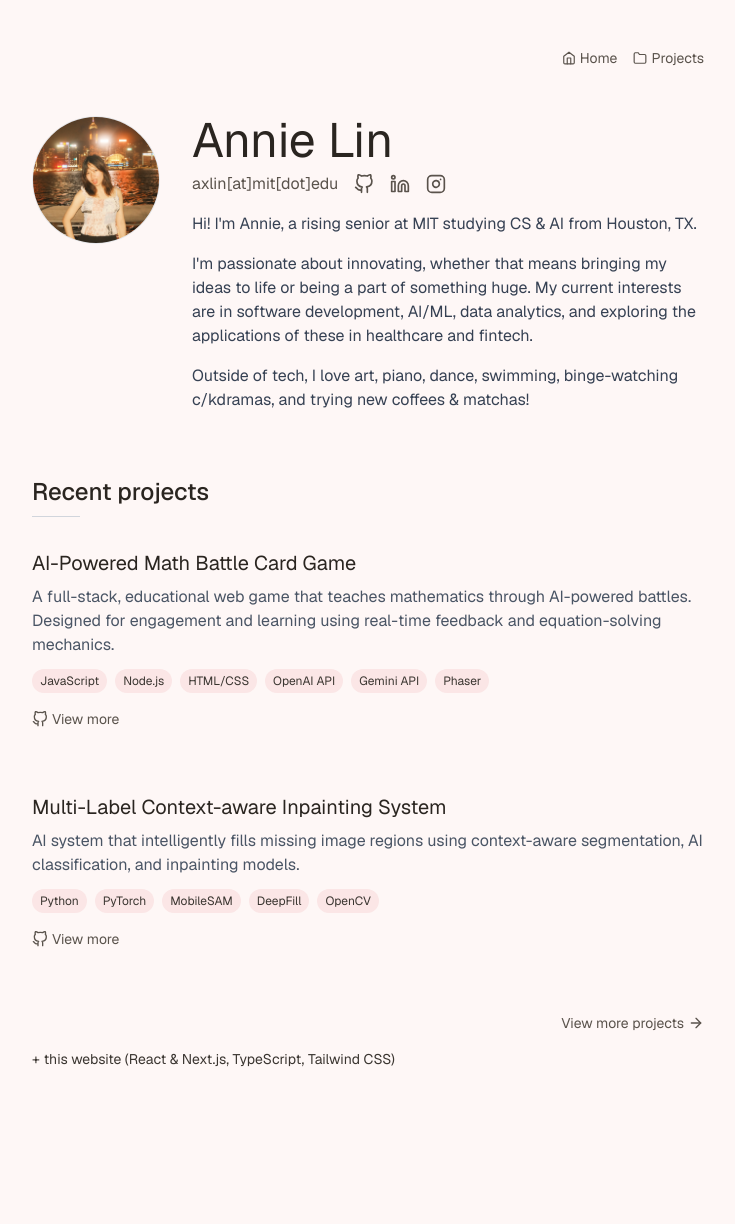
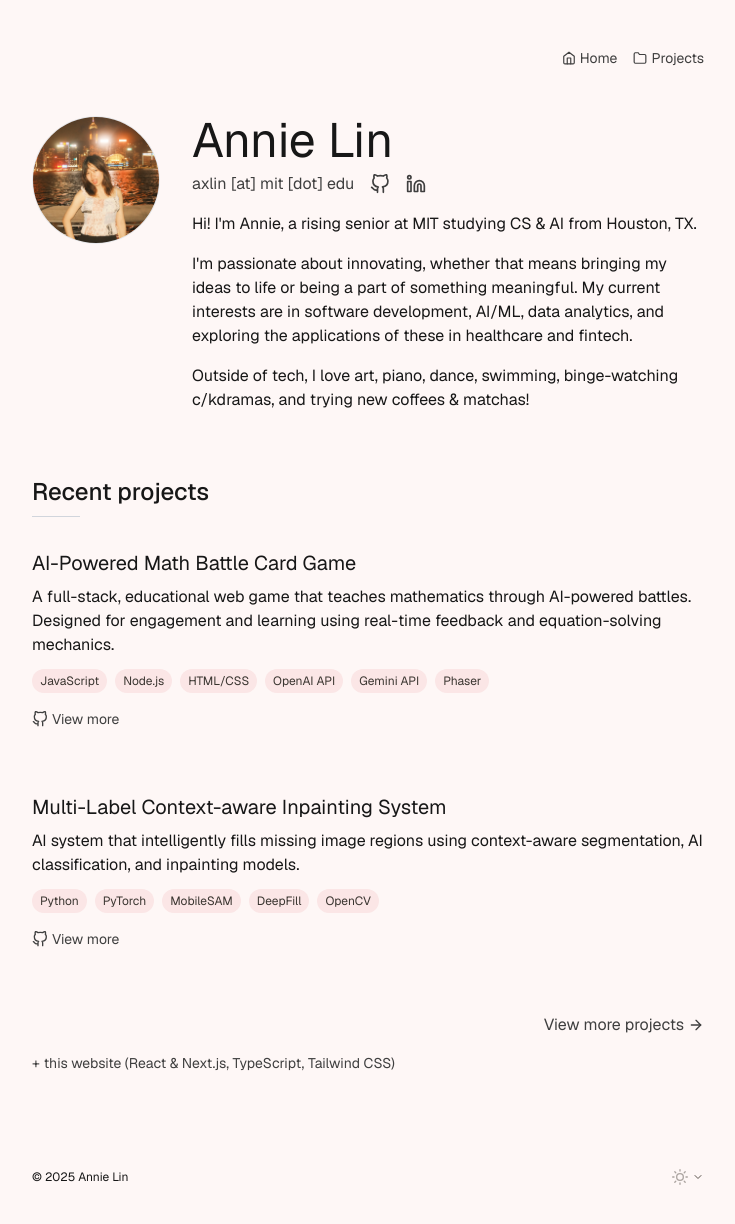
Before and after one commit to anniexlinn/website, a Next.js app: page / in a window 1280 px wide. Shown: the top 1224 px of the page, without its empty margins (272-1007 px from the left). Built offline with nearby package versions, Linux system fonts and the light colour scheme.

Commit message:
added theme settings

```diff
--- a/package.json
+++ b/package.json
@@ -12,6 +12,7 @@
     "@next/font": "^14.2.15",
     "geist": "^1.4.2",
     "next": "15.3.2",
+    "next-themes": "^0.4.6",
     "react": "^19.0.0",
     "react-dom": "^19.0.0",
     "react-icons": "^5.5.0"
--- a/src/app/globals.css
+++ b/src/app/globals.css
@@ -1,26 +1,106 @@
 @import "tailwindcss";
 
 :root {
-  --background: #fef7f6;
+  /* Light theme (unchanged) */
+  --background: #fef7f6; /* Your light pink */
   --foreground: #171717;
+  --text-primary: #171717;
+  --text-secondary: #3f3f3f;
+  --accent: #4d8f9e; /* Teal-blue for bubbles (light mode) */
+}
+
+.dark {
+  /* Enhanced dark theme */
+  --background: #1a1a1a;
+
+  /* Text colors */
+  --foreground: #f8e9e8; /* Base text */
+  --text-primary: #ffd6d6; /* Brighter pink for headings */
+  --text-secondary: #e8c9c8; /* Softer pink for subtext */
+
+  /* Accents */
+  --accent: #5a9cad; /* Muted teal-blue for bubbles */
+  --accent-text: #171717; /* Dark text inside bubbles */
+
+  /* Additional pink tones */
+  --pink-light: #f8e9e8;
+  --pink-medium: #f0c8c6;
+  --pink-dark: #e8a7a5;
+
+  /* Add these new variables */
+  --interactive: #f0c8c6; /* Light pink */
+  --interactive-hover: #ffb6b6; /* Brighter pink */
 }
 
 @theme inline {
   --color-background: var(--background);
   --color-foreground: var(--foreground);
+  --color-text-primary: var(--text-primary);
+  --color-text-secondary: var(--text-secondary);
+  --color-accent: var(--accent);
+  --color-accent-text: var(--accent-text);
+  --color-pink-light: var(--pink-light);
+  --color-pink-medium: var(--pink-medium);
+  --color-pink-dark: var(--pink-dark);
   --font-sans: var(--font-geist-sans);
   --font-mono: var(--font-geist-mono);
 }
 
-@media (prefers-color-scheme: dark) {
-  :root {
-    --background: #0a0a0a;
-    --foreground: #ededed;
-  }
+/* Interactive Elements - Light Mode */
+.interactive-element {
+  color: var(--text-secondary); /* #3f3f3f in light mode */
+  transition: color 200ms ease;
 }
 
+.interactive-element:hover {
+  color: #f9a8d4; /* Your light mode pink hover (similar to pink-300) */
+}
+
+/* Interactive Elements - Dark Mode */
+.dark .interactive-element {
+  color: var(--interactive) !important; /* #f0c8c6 */
+}
+
+.dark .interactive-element:hover {
+  color: var(--interactive-hover) !important; /* #ffb6b6 */
+}
+
+/* Base styles */
 body {
   background: var(--background);
   color: var(--foreground);
-  font-family: Arial, Helvetica, sans-serif;
+  font-family: var(--font-geist-sans), sans-serif;
 }
+
+/* Text hierarchy */
+h1, h2, h3 {
+  color: var(--text-primary);
+}
+
+h4, h5, h6 {
+  color: var(--pink-medium);
+}
+
+p, li {
+  color: var(--foreground);
+}
+
+.secondary-text {
+  color: var(--text-secondary);
+}
+
+/* Technology bubbles */
+.tech-bubble {
+  background-color: var(--accent);
+  color: var(--accent-text);
+  padding: 0.25rem 0.75rem;
+  border-radius: 9999px;
+  display: inline-block;
+  font-size: 0.875rem;
+  font-weight: 500;
+}
+
+/* Special pink accents */
+.pink-light { color: var(--pink-light); }
+.pink-medium { color: var(--pink-medium); }
+.pink-dark { color: var(--pink-dark); }
--- a/src/app/layout.tsx
+++ b/src/app/layout.tsx
@@ -1,7 +1,28 @@
+// import { GeistSans } from 'geist/font/sans';
+// import { GeistMono } from 'geist/font/mono';
+// import './globals.css';
+// import { ThemeProvider } from '@/components/theme-provider';
+
+// export default function RootLayout({
+//   children,
+// }: {
+//   children: React.ReactNode;
+// }) {
+//   return (
+//     <html lang="en" className={`${GeistSans.variable} ${GeistMono.variable}`} suppressHydrationWarning>
+//       <body className="bg-gray-50 dark:bg-gray-900 transition-colors duration-200">
+//         <ThemeProvider attribute="class" defaultTheme="system" enableSystem>
+//           {children}
+//         </ThemeProvider>
+//       </body>
+//     </html>
+//   );
+// }
+
 import { GeistSans } from 'geist/font/sans';
 import { GeistMono } from 'geist/font/mono';
 import './globals.css';
-
+import { ThemeProvider } from '@/components/theme-provider';
 
 export default function RootLayout({
   children,
@@ -9,9 +30,22 @@ export default function RootLayout({
   children: React.ReactNode;
 }) {
   return (
-    <html lang="en" className={`${GeistSans.variable} ${GeistMono.variable}`}>
-      <body className="bg-gray-50">
-        {children}
+    <html
+      lang="en"
+      className={`${GeistSans.variable} ${GeistMono.variable}`}
+      suppressHydrationWarning
+      // Ensure the theme class is applied to html element
+      style={{ colorScheme: 'light dark' }} // Helps with browser-native dark mode
+    >
+      <body className="min-h-screen bg-background text-foreground transition-colors duration-200">
+        <ThemeProvider
+          attribute="class"
+          defaultTheme="system"
+          enableSystem
+          disableTransitionOnChange={false} // Smoother transitions
+        >
+          {children}
+        </ThemeProvider>
       </body>
     </html>
   );
--- a/src/app/page.tsx
+++ b/src/app/page.tsx
@@ -3,6 +3,7 @@ import Image from "next/image";
 import { FiArrowRight, FiGithub, FiLinkedin, FiInstagram, FiHome, FiFolder } from "react-icons/fi";
 import { featuredProjects } from "@/data/projects";
 import { Inter } from 'next/font/google';
+import Footer from "@/components/Footer";
 
 const inter = Inter({
   subsets: ['latin'],
@@ -13,12 +14,12 @@ const inter = Inter({
 export default function Home() {
   return (
     <main className={`min-h-screen px-6 py-12 md:px-12 max-w-3xl mx-auto ${inter.variable} font-sans antialiased`}>
-      {/* Navigation */}
+      {/* Navigation - Updated with interactive-element class */}
       <nav className="flex justify-end gap-4 mb-12">
-        <Link href="/" className="text-sm text-[#5a534c] hover:text-[#2a2520] transition-colors flex items-center gap-1">
+        <Link href="/" className="interactive-element text-sm flex items-center gap-1">
           <FiHome className="w-3.5 h-3.5" /> Home
         </Link>
-        <Link href="/projects" className="text-sm text-[#5a534c] hover:text-[#2a2520] transition-colors flex items-center gap-1">
+        <Link href="/projects" className="interactive-element text-sm flex items-center gap-1">
           <FiFolder className="w-3.5 h-3.5" /> Projects
         </Link>
       </nav>
@@ -37,37 +38,34 @@ export default function Home() {
           />
         </div>
 
-        {/* Name + Socials */}
+        {/* Name + Socials - Updated with interactive-element class */}
         <div>
           <h1 className="text-4xl md:text-5xl font-normal text-[#2a2520] mb-2 tracking-normal">
             Annie Lin
           </h1>
           <div className="flex flex-col sm:flex-row gap-4 items-start sm:items-center mb-4">
-            <span className="text-[#5a534c]">axlin[at]mit[dot]edu</span>
+            <span className="interactive-element">axlin [at] mit [dot] edu</span>
             <div className="flex gap-4">
               <a href="https://github.com/anniexlinn" target="_blank" rel="noopener noreferrer" aria-label="GitHub">
-                <FiGithub className="w-5 h-5 text-[#5a534c] hover:text-[#2a2520] transition-colors" />
+                <FiGithub className="interactive-element w-5 h-5" />
               </a>
               <a href="https://linkedin.com/in/annie-lin-7a085bb5" target="_blank" rel="noopener noreferrer" aria-label="LinkedIn">
-                <FiLinkedin className="w-5 h-5 text-[#5a534c] hover:text-[#2a2520] transition-colors" />
-              </a>
-              <a href="https://instagram.com/anniexlinn" target="_blank" rel="noopener noreferrer" aria-label="Instagram">
-                <FiInstagram className="w-5 h-5 text-[#5a534c] hover:text-[#2a2520] transition-colors" />
+                <FiLinkedin className="interactive-element w-5 h-5" />
               </a>
             </div>
           </div>
 
           {/* Intro Paragraph */}
           <div className="prose prose-gray max-w-lg">
-            <p className="text-gray-700 mb-4">
+            <p className="text-[#5a534c] mb-4">
               Hi! I&apos;m Annie, a rising senior at MIT studying CS & AI from Houston, TX.
             </p>
-            <p className="text-gray-700 mb-4">
-              I&apos;m passionate about innovating, whether that means bringing my ideas to life or being a part of something huge.
+            <p className="text-[#5a534c] mb-4">
+              I&apos;m passionate about innovating, whether that means bringing my ideas to life or being a part of something meaningful.
               My current interests are in software development, AI/ML, data analytics, and exploring the applications
               of these in healthcare and fintech.
             </p>
-            <p className="text-gray-700">
+            <p className="text-[#5a534c]">
               Outside of tech, I love art, piano, dance, swimming, binge-watching c/kdramas, and trying new coffees &amp; matchas!
             </p>
           </div>
@@ -89,9 +87,9 @@ export default function Home() {
               <h3 className="text-xl font-normal text-[#2a2520] mb-2 tracking-normal">
                 {project.title}
               </h3>
-              <p className="text-gray-600 mb-3">{project.description}</p>
+              <p className="text-[#5a534c] mb-3">{project.description}</p>
 
-              {/* Updated pink tech bubbles */}
+              {/* Tech bubbles */}
               <div className="flex flex-wrap gap-2 mb-4">
                 {project.technologies.map((tech) => (
                   <span key={tech} className="text-xs px-2 py-1 bg-[#fbe6e6] text-[#3a3530] rounded-full">
@@ -100,11 +98,12 @@ export default function Home() {
                 ))}
               </div>
 
+              {/* Updated project link with interactive-element class */}
               <a
                 href={project.url}
                 target="_blank"
                 rel="noopener noreferrer"
-                className="text-sm text-[#5a534c] hover:text-[#2a2520] transition-colors flex items-center gap-1"
+                className="interactive-element text-sm flex items-center gap-1"
               >
                 <FiGithub className="w-4 h-4" /> View more
               </a>
@@ -112,22 +111,23 @@ export default function Home() {
           ))}
         </div>
 
-        {/* View More Projects Arrow Link */}
+        {/* Updated "View more projects" link with interactive-element class */}
         <div className="mt-8 flex justify-end">
           <Link
             href="/projects"
-            className="text-sm text-[#5a534c] hover:text-[#2a2520] transition-colors flex items-center gap-1"
+            className="interactive-element text-m flex items-center gap-1"
           >
             View more projects <FiArrowRight className="w-4 h-4" />
           </Link>
         </div>
 
-        {/* Website Note */}
-        <div className="pt-4 text-sm text-[#3a3530] flex items-center">
+        {/* Updated website note with interactive-element class */}
+        <div className="interactive-element pt-4 text-sm flex items-center">
           <span className="mr-1">+</span>
           <span>this website (React & Next.js, TypeScript, Tailwind CSS)</span>
         </div>
       </section>
+      <Footer />
     </main>
   );
 }
--- /dev/null
+++ b/src/components/Footer.tsx
@@ -0,0 +1,21 @@
+// src/components/Footer.tsx
+// export default function Footer() {
+//   return (
+//     <footer className="mt-24 text-xs text-[#5a534c]">
+//       <p>© 2025 Annie Lin</p>
+//     </footer>
+//   );
+// }
+
+'use client';
+
+import ThemeToggle from './ThemeToggle';
+
+export default function Footer() {
+  return (
+    <footer className="mt-23 flex justify-between items-center text-xs text-[#5a534c] dark:text-gray-400">
+      <p>© 2025 Annie Lin</p>
+      <ThemeToggle />
+    </footer>
+  );
+}
--- /dev/null
+++ b/src/components/ThemeToggle.tsx
@@ -0,0 +1,60 @@
+// src/components/ThemeToggle.tsx
+'use client';
+
+import { useState } from 'react';
+import { useTheme } from 'next-themes';
+import { FiSun, FiMoon, FiChevronDown, FiMonitor } from 'react-icons/fi';
+
+export default function ThemeToggle() {
+  const [isOpen, setIsOpen] = useState(false);
+  const { theme, setTheme } = useTheme();
+
+  const toggleDropdown = () => setIsOpen(!isOpen);
+  const changeTheme = (selectedTheme: string) => {
+    setTheme(selectedTheme);
+    setIsOpen(false);
+  };
+
+  return (
+    <div className="relative inline-block text-left">
+      <button
+        onClick={toggleDropdown}
+        className="flex items-center gap-1 text-xs text-[#5a534c] hover:text-pink-300 dark:text-pink-200 dark:hover:text-pink-100 transition-colors"
+      >
+        {theme === 'light' ? (
+          <FiSun className="w-4 h-4" />
+        ) : theme === 'dark' ? (
+          <FiMoon className="w-4 h-4" />
+        ) : (
+          <FiSun className="w-4 h-4 opacity-50" />
+        )}
+        <FiChevronDown className={`w-3 h-3 transition-transform ${isOpen ? 'rotate-180' : ''}`} />
+      </button>
+
+      {isOpen && (
+        <div className="absolute bottom-full mb-2 left-0 w-32 rounded-md shadow-lg bg-pink-50 dark:bg-gray-800 ring-1 ring-pink-200 dark:ring-pink-900 ring-opacity-50">
+          <div className="py-1">
+            <button
+              onClick={() => changeTheme('light')}
+              className="flex items-center w-full px-4 py-1 text-xs text-[#5a534c] dark:text-pink-200 hover:bg-pink-100 dark:hover:bg-pink-900/50"
+            >
+              <FiSun className="w-3 h-3 mr-2" /> Light
+            </button>
+            <button
+              onClick={() => changeTheme('dark')}
+              className="flex items-center w-full px-4 py-1 text-xs text-[#5a534c] dark:text-pink-200 hover:bg-pink-100 dark:hover:bg-pink-900/50"
+            >
+              <FiMoon className="w-3 h-3 mr-2" /> Dark
+            </button>
+            <button
+              onClick={() => changeTheme('system')}
+              className="flex items-center w-full px-4 py-1 text-xs text-[#5a534c] dark:text-pink-200 hover:bg-pink-100 dark:hover:bg-pink-900/50"
+            >
+              <FiMonitor className="w-3 h-3 mr-2" /> System
+            </button>
+          </div>
+        </div>
+      )}
+    </div>
+  );
+}
--- /dev/null
+++ b/src/components/theme-provider.tsx
@@ -0,0 +1,16 @@
+// components/ThemeProvider.tsx
+'use client'
+
+import { ThemeProvider as NextThemesProvider } from 'next-themes'
+
+export function ThemeProvider({ children }: { children: React.ReactNode }) {
+  return (
+    <NextThemesProvider
+      attribute="class"
+      defaultTheme="system"
+      enableSystem
+    >
+      {children}
+    </NextThemesProvider>
+  )
+}
--- a/tailwind.config.js
+++ b/tailwind.config.js
@@ -1,9 +1,68 @@
+// module.exports = {
+//   theme: {
+//     extend: {
+//       fontFamily: {
+//         sans: ['var(--font-geist-sans)', 'system-ui', 'sans-serif'],
+//         mono: ['var(--font-geist-mono)', 'monospace'],
+//       },
+//       fontSize: {
+//         display: ['clamp(2.5rem, 8vw, 4.5rem)', {
+//           lineHeight: '1',
+//           fontWeight: '500',
+//           letterSpacing: '-0.025em'
+//         }],
+//         title: ['clamp(1.75rem, 5vw, 2.75rem)', {
+//           lineHeight: '1.1',
+//           fontWeight: '450' // Geist's special medium weight
+//         }],
+//         lead: ['1.25rem', {
+//           lineHeight: '1.4',
+//           fontWeight: '425'
+//         }],
+//       },
+//       fontWeight: {
+//         light: '325',
+//         normal: '375',
+//         medium: '425',
+//         semibold: '475'
+//       }
+//     },
+//   },
+// }
+
 module.exports = {
+  // 1. Add darkMode configuration at the root level
+  darkMode: 'class', // This enables class-based dark mode
+
+  // 2. Add dark mode variants to your theme extensions
   theme: {
     extend: {
       fontFamily: {
         sans: ['var(--font-geist-sans)', 'system-ui', 'sans-serif'],
         mono: ['var(--font-geist-mono)', 'monospace'],
+      },
+      colors: {
+        // Add your custom color palette
+        primary: {
+          light: '#fef7f6', // Your light pink
+          dark: '#1a1a1a',  // Dark background
+        },
+        text: {
+          light: '#2a2520', // Dark gray for light mode
+          dark: '#f8e9e8',  // Light pinkish-white for dark mode
+        },
+        accent: {
+          light: '#5a534c', // Current gray
+          dark: '#e8c9c8',  // Soft pink for dark mode
+        },
+        bubble: {
+          light: '#fbe6e6', // Light pink bubble
+          dark: '#2d4a53',   // Muted teal-blue bubble
+        },
+        icon: {
+          light: '#5a534c',  // Current gray
+          dark: '#f0c8c6',   // Light pink
+        }
       },
       fontSize: {
         display: ['clamp(2.5rem, 8vw, 4.5rem)', {
@@ -13,7 +72,7 @@ module.exports = {
         }],
         title: ['clamp(1.75rem, 5vw, 2.75rem)', {
           lineHeight: '1.1',
-          fontWeight: '450' // Geist's special medium weight
+          fontWeight: '450'
         }],
         lead: ['1.25rem', {
           lineHeight: '1.4',
@@ -25,7 +84,29 @@ module.exports = {
         normal: '375',
         medium: '425',
         semibold: '475'
+      },
+      // 3. Add dark mode colors if needed
+      colors: {
+        gray: {
+          100: '#f5f5f5',
+          200: '#eeeeee',
+          300: '#e0e0e0',
+          400: '#bdbdbd',
+          500: '#9e9e9e',
+          600: '#757575',
+          700: '#616161',
+          800: '#424242',
+          900: '#212121',
+        }
       }
     },
   },
+  // 4. Ensure variants include dark mode
+  variants: {
+    extend: {
+      backgroundColor: ['dark'],
+      textColor: ['dark'],
+      borderColor: ['dark'],
+    },
+  }
 }
```
Also changed, not shown: src/app/projects/page.tsx (+6 -4 lines), 1 other file (tests, documents, lock files or other folders).
